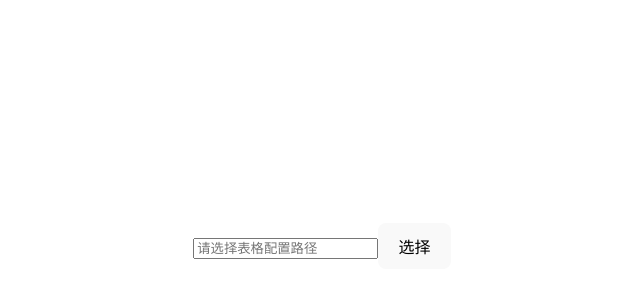
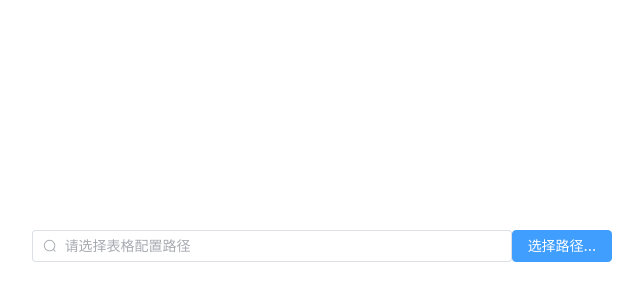
Before and after one commit to cooluid/vite-xls, a Vue app: page / in a window 1280 px wide. Shown: the part 154-454 px from the top of the page, without its empty margins (318-961 px from the left). Built offline with nearby package versions, Linux system fonts and the light colour scheme.

Commit message:
一些修改

```diff
--- a/electron/index.ts
+++ b/electron/index.ts
@@ -1,5 +1,4 @@
-import {app, BrowserWindow, ipcMain} from 'electron'
-import {dialog} from 'electron/main';
+import {app, BrowserWindow, ipcMain, dialog} from 'electron'
 import path from 'path'
 import * as fs from "node:fs";
 import IpcMainInvokeEvent = Electron.IpcMainInvokeEvent;
--- a/package.json
+++ b/package.json
@@ -26,6 +26,7 @@
 		}
 	},
 	"dependencies": {
+		"element-plus": "^2.8.0",
 		"vue": "^3.4.35"
 	},
 	"devDependencies": {
--- a/src/components/PathSelect.vue
+++ b/src/components/PathSelect.vue
@@ -1,13 +1,15 @@
 <template>
 	<div>
-		<input
+		<el-input
 				type="text"
 				v-model="pathValue"
+				:prefix-icon="Search"
 				@click="btnClick"
+				style="width: 480px"
 				readonly
 				placeholder="请选择表格配置路径"
 		/>
-		<button @click="btnClick">选择</button>
+		<el-button type="primary" @click="btnClick">选择路径...</el-button>
 		<XlsFileItem v-for="(name, index) in xlsFileNames" :key="index" :index="index" :name="name"/>
 	</div>
 </template>
@@ -15,6 +17,7 @@
 import {ref} from "vue";
 import XlsFileItem from "./XlsFileItem.vue";
 import {useFileStore} from "../stores/FileStore.ts";
+import {Search} from "@element-plus/icons-vue"
 
 let pathValue = ref("");
 let xlsFileNames = ref([] as string[]);
--- a/src/main.ts
+++ b/src/main.ts
@@ -2,8 +2,11 @@ import {createApp} from 'vue'
 import './style.css'
 import App from './App.vue'
 import {createPinia} from "pinia";
+import ElementPlus from 'element-plus'
+import 'element-plus/dist/index.css';
 
 const app = createApp(App);
 const pinia = createPinia();
 app.use(pinia);
+app.use(ElementPlus)
 app.mount('#app');
```
Also changed, not shown: dist_electron/index.js (+3 -4 lines), 2 other files (tests, documents, lock files or other folders).
